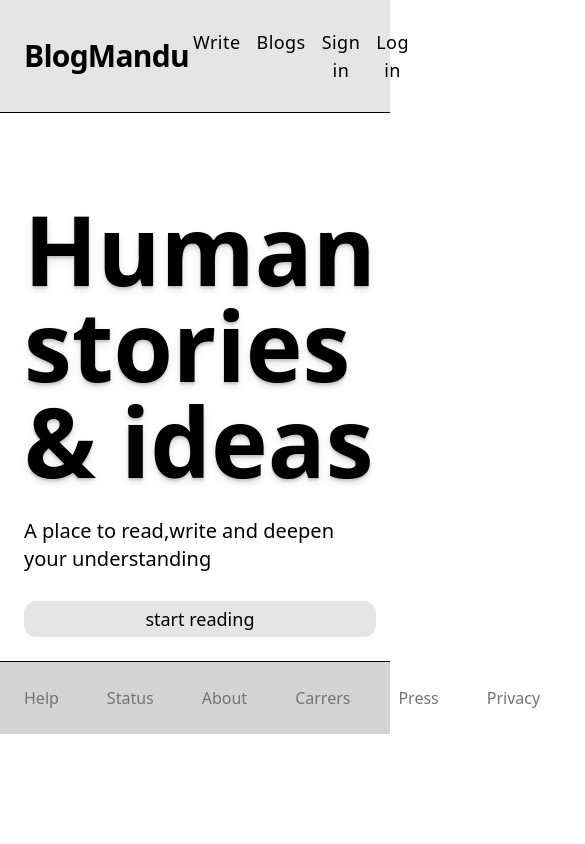
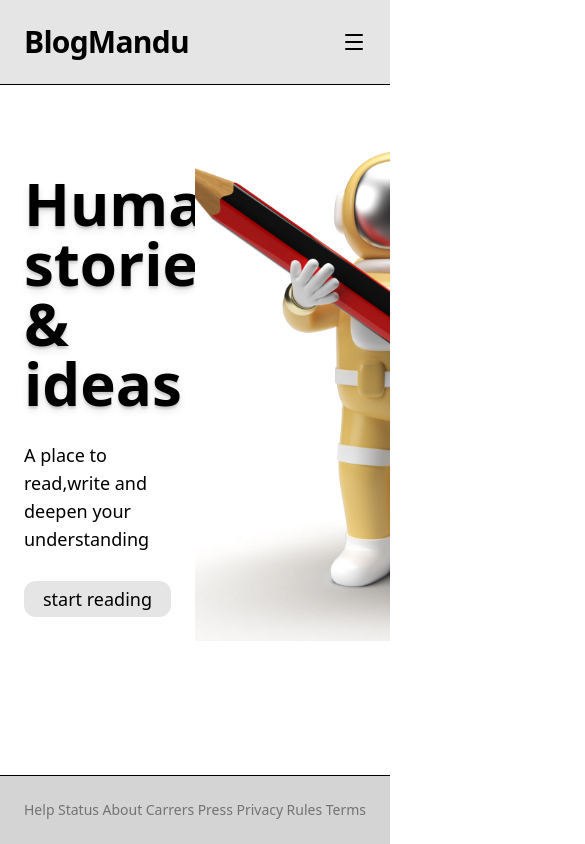
Before and after one commit to Sail3shp/StackScribe, a React app in the folder frontend/: page / in a window 390 px wide. Shown: the top 844 px of the page, 585 px wide, since content can reach past the window. Built offline with nearby package versions, Linux system fonts and the light colour scheme; the HTML template or start-up script is replaced by a standard one.

Commit message:
pending work

```diff
--- a/frontend/src/components/Footer.jsx
+++ b/frontend/src/components/Footer.jsx
@@ -2,9 +2,9 @@ import { Link } from "react-router"
 
 const Footer = () => {
   return (
-    <footer  className=" bg-neutral-300">
+    <footer  className="w-full absolute bottom-0 bg-neutral-300">
         <hr></hr>
-        <div className="flex p-6 space-x-12 text-neutral-500 max-w-4xl mx-auto text-center">
+        <div className="flex p-6 text-sm md:text-lg text-neutral-500 max-w-4xl mx-auto justify-between">
             <Link>Help</Link>
             <Link>Status</Link>
             <Link>About</Link>
--- a/frontend/src/components/Navbar.jsx
+++ b/frontend/src/components/Navbar.jsx
@@ -1,16 +1,20 @@
+import { useState } from "react"
 import { Link } from "react-router"
-
+import {Menu} from 'lucide-react'
 const Navbar = () => {
+    const [isActive,setActive] = useState(false)
+    console.log(isActive)
   return (
     <div className="w-full bg-neutral-200 ">
     <div className="flex justify-between  max-w-7xl p-6 mx-auto items-center  rounded-lg">
         <div className="font-bold text-3xl tracking-tight">BlogMandu</div>
-        <div className="flex text-lg tracking-wide text-center p-1 gap-4">
+        <div className="md:flex hidden text-sm md:text-lg tracking-wide text-center p-1 gap-4">
             <Link >Write</Link>
             <Link >Blogs</Link>
             <Link >Sign in</Link>
             <Link >Log in</Link>
         </div>
+        <button className="md:hidden cursor-pointer" onClick={() => {setActive(!isActive)}}> <Menu />  </button>
     </div>
     <hr></hr>
     </div>
--- a/frontend/src/pages/HomePage.jsx
+++ b/frontend/src/pages/HomePage.jsx
@@ -1,14 +1,13 @@
-import React from 'react'
-import landingImg from '../../public/landingpage.jpg'
+import landingImg from '/landingpage.jpg'
 const HomePage = () => {
   return (
-    <div className='flex max-w-7xl  mx-auto'>
-        <div className='flex flex-col gap-2 mt-16 p-6 max-w-4xl'>
-            <h1 className='font-bold text-8xl text-shadow-lg'>Human stories & ideas</h1>
-            <p className='text-xl mt-5 '>A place to read,write and deepen your understanding</p>
+    <div className='flex max-w-7xl   mx-auto'>
+        <div className='flex flex-col gap-2 mt-16 p-6 max-w-1/2 '>
+            <h1 className='font-bold text-6xl md:text-8xl text-shadow-lg'>Human <br />stories & ideas</h1>
+            <p className='text-lg md:text-xl mt-5 '>A place to read,write and deepen your understanding</p>
             <button className=' p-1 mt-5 rounded-xl text-lg bg-neutral-200 '>start reading</button>
         </div>
-        <div className=''>
+        <div className='max-w-lg'>
             <img src={landingImg} className='size-full object-cover' />
         </div>
     </div>
```
Also changed, not shown: frontend/src/pages/LoginPage.jsx (added).
